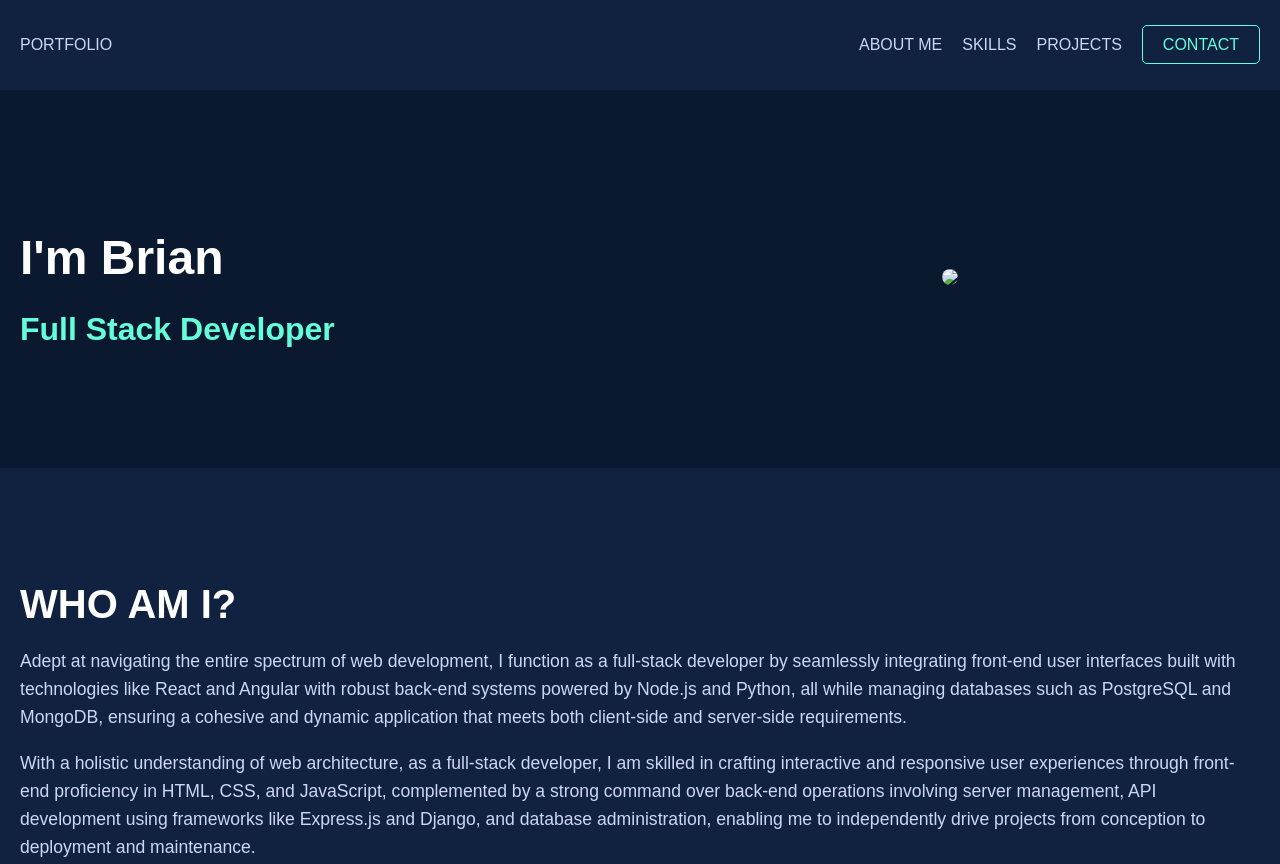
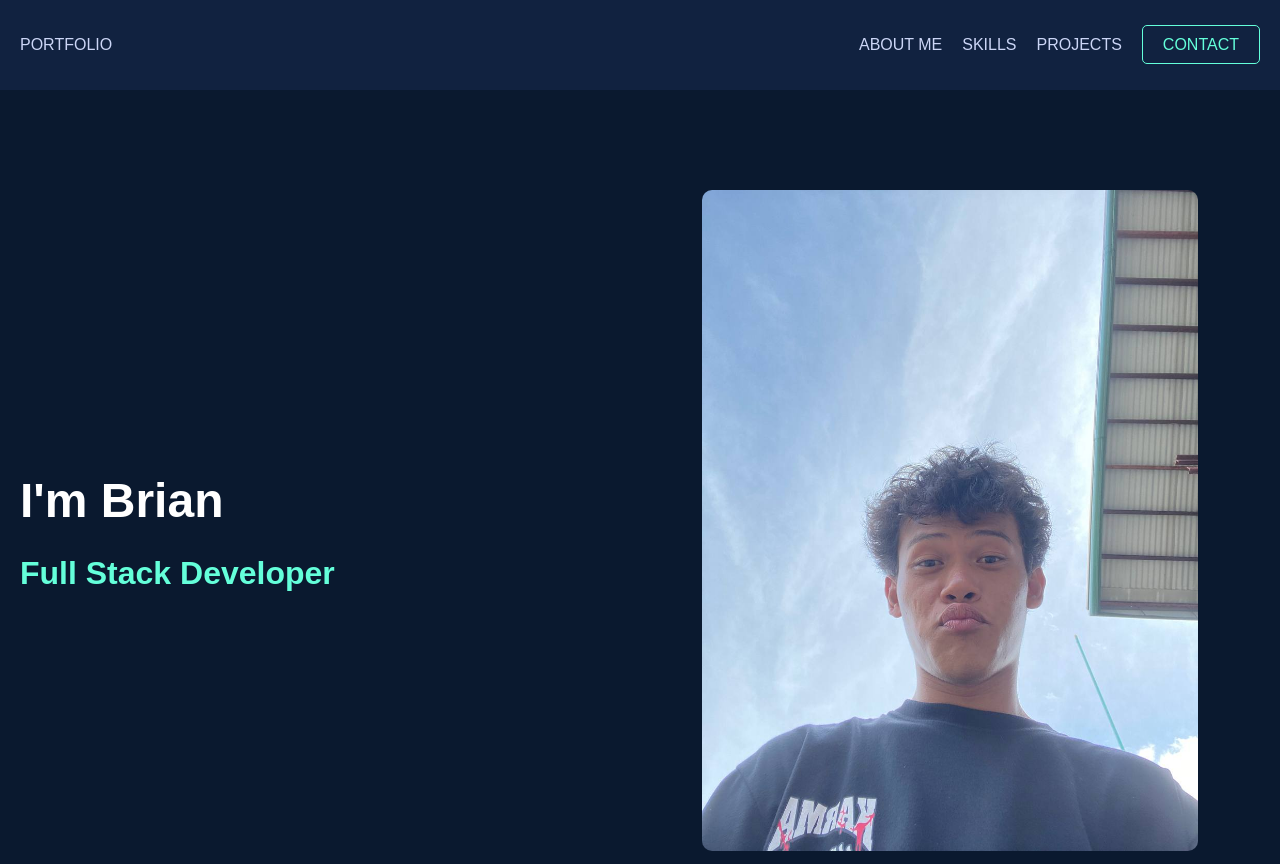
Before and after one commit to bacalso-sudo/Bacalso, a plain HTML site: page index.html in a window 1280 px wide. Shown: the top 864 px of the page. Drawn offline with Linux system fonts and the light colour scheme; the site is published under a folder, as on GitHub Pages, so addresses that start at the root find nothing.

Commit message:
Update index.html

```diff
--- a/index.html
+++ b/index.html
@@ -25,7 +25,7 @@
             <h2 class="animated-text">Full Stack Developer</h2>
         </div>
         <div class="hero-image">
-            <img src="/IMG_20250823_162823_740.jpg"
+            <img src="IMG_20250823_162823_740.jpg" alt="Brian Photo" />
         </div>
     </section>
 
```
